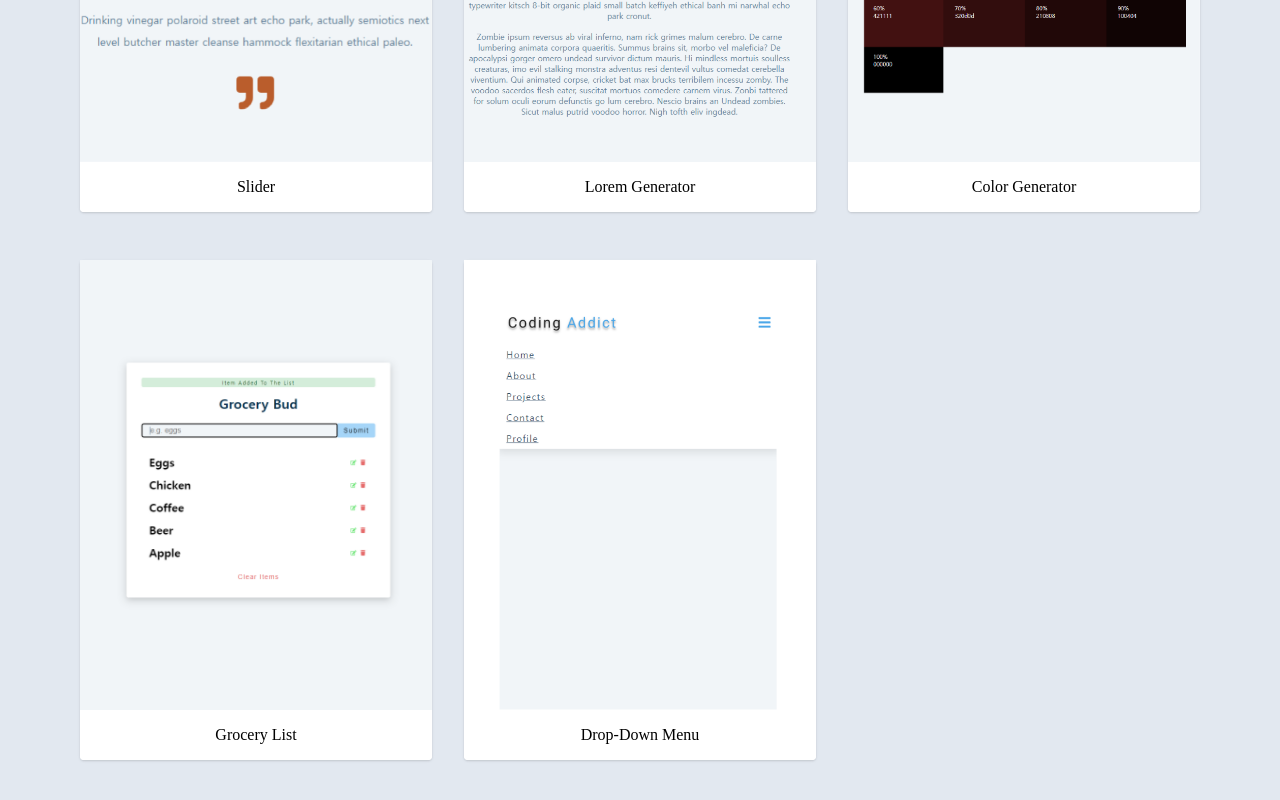
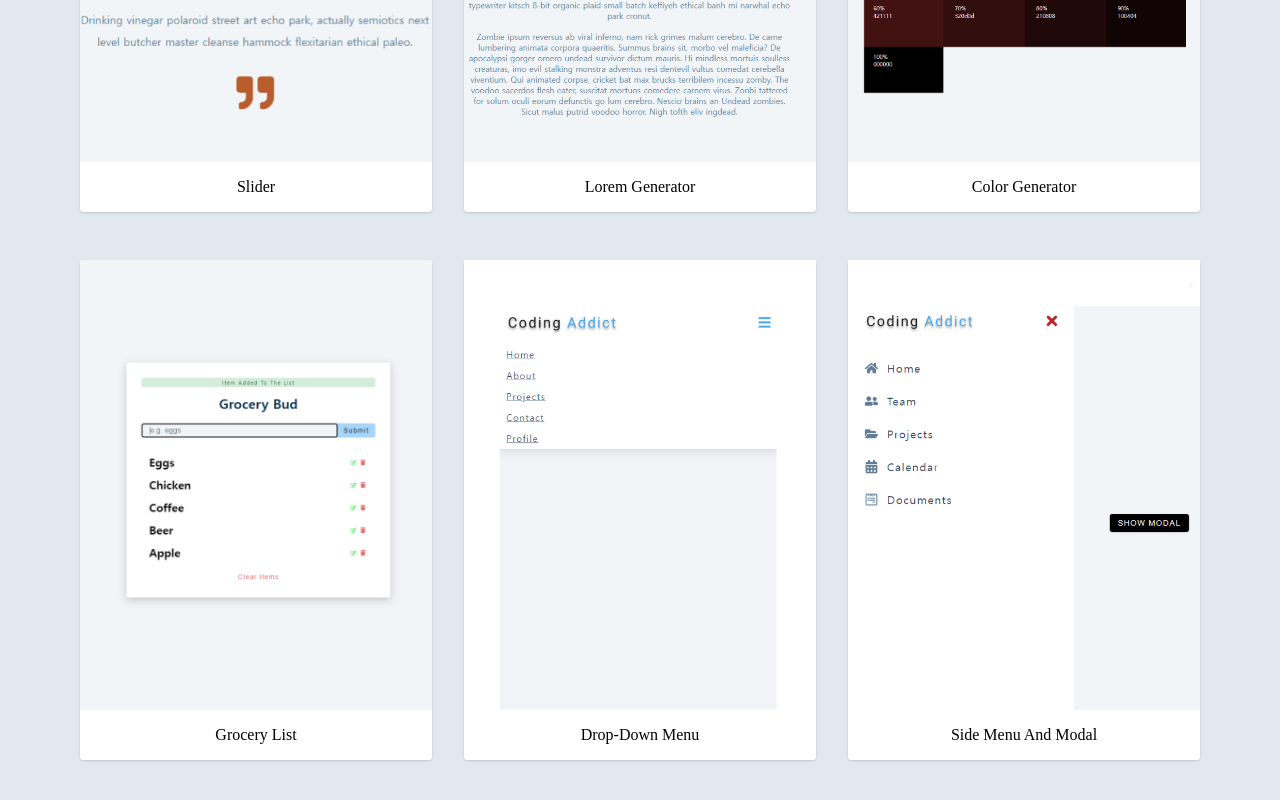
Before and after one commit to pol-dev-shinroo/react-mini-projects, a React (Create React App) app: page / in a window 1280 px wide. Shown: the part 2213-3013 px from the top of the page. Built offline with nearby package versions, Linux system fonts and the light colour scheme.

Commit message:
[12-sidenav] photo fixed

```diff
--- a/src/Home/data.js
+++ b/src/Home/data.js
@@ -9,6 +9,7 @@ import lorem from "../assets/Home/08-lorem.png";
 import color from "../assets/Home/09-color-generator.png";
 import grocery from "../assets/Home/10-grocery.png";
 import navbar from "../assets/Home/11-navbar.png";
+import sidenavbar from "../assets/Home/12-sidenavbar.png";
 
 export const data = [
     { key: 1, link: "birthday", name: "birthday reminder", img: birthday },
@@ -21,5 +22,11 @@ export const data = [
     { key: 8, link: "lorem", name: "lorem generator", img: lorem },
     { key: 9, link: "color", name: "color generator", img: color },
     { key: 10, link: "grocery", name: "grocery list", img: grocery },
-    { key: 10, link: "navbar", name: "drop-down menu", img: navbar },
+    { key: 11, link: "navbar", name: "drop-down menu", img: navbar },
+    {
+        key: 12,
+        link: "sidenavbar",
+        name: "side menu and modal",
+        img: sidenavbar,
+    },
 ];
```
Also changed, not shown: src/assets/Home/12-sidenavbar.png (added).
